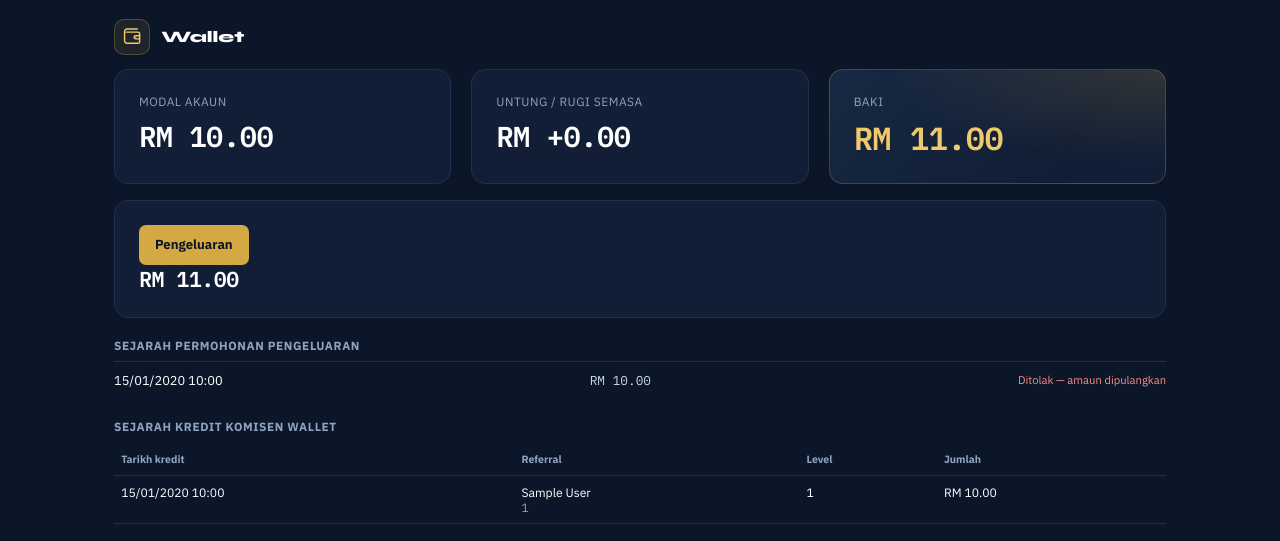
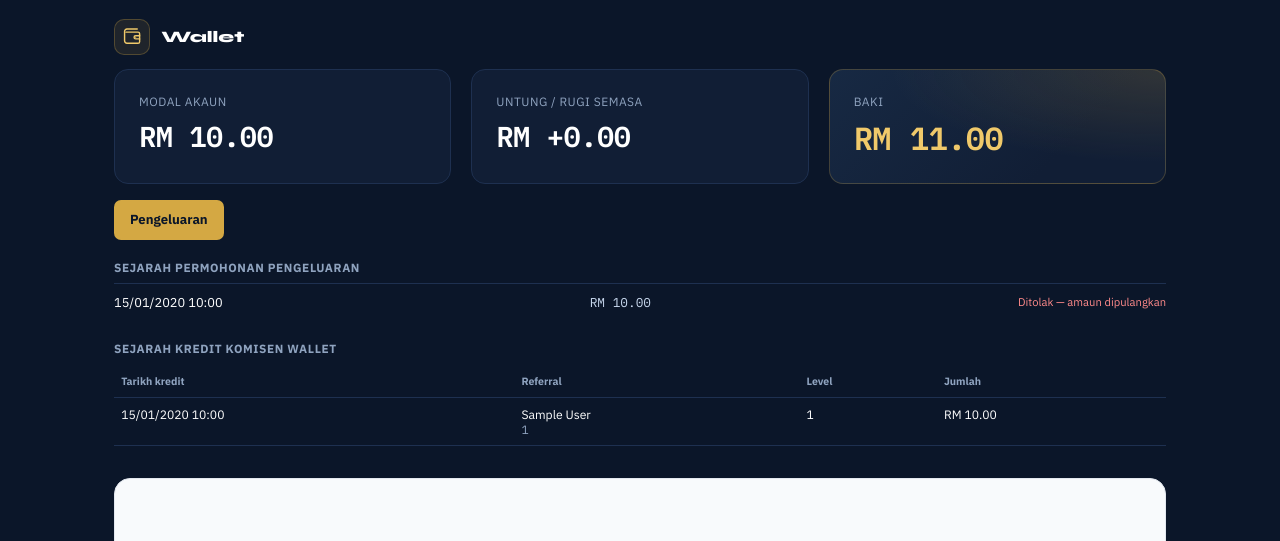
Before and after one commit to johnrambo1312/TradeNex-V2, a Flask app: page /dashboard in a window 1280 px wide. Shown: the part 167-708 px from the top of the page. Run offline with Flask 3, Linux system fonts and the light colour scheme; the visitor is signed in with stand-in values (Sample User, id 1); tables that the repository leaves empty hold one stand-in row (values such as "Sample post"); some libraries are stand-ins or nearby versions.

Commit message:
Show withdrawal as standalone button
Co-authored-by: Copilot <223556219+Copilot@users.noreply.github.com>

```diff
--- a/templates/dashboard.html
+++ b/templates/dashboard.html
@@ -52,7 +52,7 @@ h1{font-family:'Syne',sans-serif;font-size:1.6rem;font-weight:800;margin-bottom:
 .wallet-request-field label{font-size:0.72rem;color:var(--text-muted)}
 .wallet-request-field input{width:100%;padding:0.65rem 0.75rem;border:1px solid var(--border);border-radius:7px;background:#0F1C32;color:var(--white);font:500 0.9rem 'IBM Plex Mono',monospace}
 .wallet-request-field input:focus{outline:none;border-color:var(--gold)}
-.wallet-request-button{padding:0.7rem 1rem;border:0;border-radius:7px;background:var(--gold);color:var(--navy);font:700 0.82rem 'IBM Plex Sans',sans-serif;cursor:pointer;white-space:nowrap}
+.wallet-request-button{margin-top:1rem;padding:0.7rem 1rem;border:0;border-radius:7px;background:var(--gold);color:var(--navy);font:700 0.82rem 'IBM Plex Sans',sans-serif;cursor:pointer;white-space:nowrap}
 .wallet-request-button:hover{background:var(--gold2)}
 .wallet-request-note{font-size:0.76rem;color:var(--text-muted);line-height:1.55;margin-top:0.65rem}
 .withdraw-modal-overlay{display:none;position:fixed;inset:0;z-index:250;background:rgba(3,9,20,0.78);padding:1rem;align-items:center;justify-content:center}
@@ -464,10 +464,7 @@ footer{background:#0a1628;border-top:1px solid #1a2f50;padding:3.5rem 2rem 0;mar
         <div class="card-val num" id="balanceVal">RM {{ "%.2f"|format(wallet_balance_before_session if chart_values|length > 0 and not user.is_trade_closed else user.withdraw_live_balance) }}</div>
       </div>
     </div>
-    <div class="card" style="margin-top:1rem">
-      <button class="wallet-request-button" type="button" onclick="openWithdrawalModal()">Pengeluaran</button>
-      <div class="card-val num" id="withdrawableVal" style="font-size:1.35rem">RM {{ "%.2f"|format(user.withdrawable_amount) }}</div>
-    </div>
+    <button class="wallet-request-button" type="button" onclick="openWithdrawalModal()">Pengeluaran</button>
       <div class="withdraw-modal-overlay" id="withdrawalModal" onclick="if(event.target===this)closeWithdrawalModal()">
         <section class="withdraw-modal" role="dialog" aria-modal="true" aria-labelledby="withdrawalModalTitle">
           <button class="withdraw-modal-close" type="button" onclick="closeWithdrawalModal()" aria-label="Tutup">&times;</button>
@@ -1332,14 +1329,12 @@ footer{background:#0a1628;border-top:1px solid #1a2f50;padding:3.5rem 2rem 0;mar
       : Math.max(0, walletRealizedPL + walletReferralCommission + liveProfitLoss - walletWithdrawn);
     var plEl = document.getElementById('plVal');
     var balanceEl = document.getElementById('balanceVal');
-    var withdrawableEl = document.getElementById('withdrawableVal');
     if(plEl){
       plEl.textContent = 'RM ' + (liveProfitLoss >= 0 ? '+' : '') + liveProfitLoss.toFixed(2);
       plEl.classList.toggle('pl-pos', liveProfitLoss >= 0);
       plEl.classList.toggle('pl-neg', liveProfitLoss < 0);
     }
     if(balanceEl && Date.now()/1000 >= sessionEnd) balanceEl.textContent = 'RM ' + liveBalance.toFixed(2);
-    if(withdrawableEl) withdrawableEl.textContent = 'RM ' + liveWithdrawable.toFixed(2);
 
     // ── Y AXIS: fixed scale, pan-able ─────────────────────────────────
     var centerPrice = effClose + yPanOffset;
```
